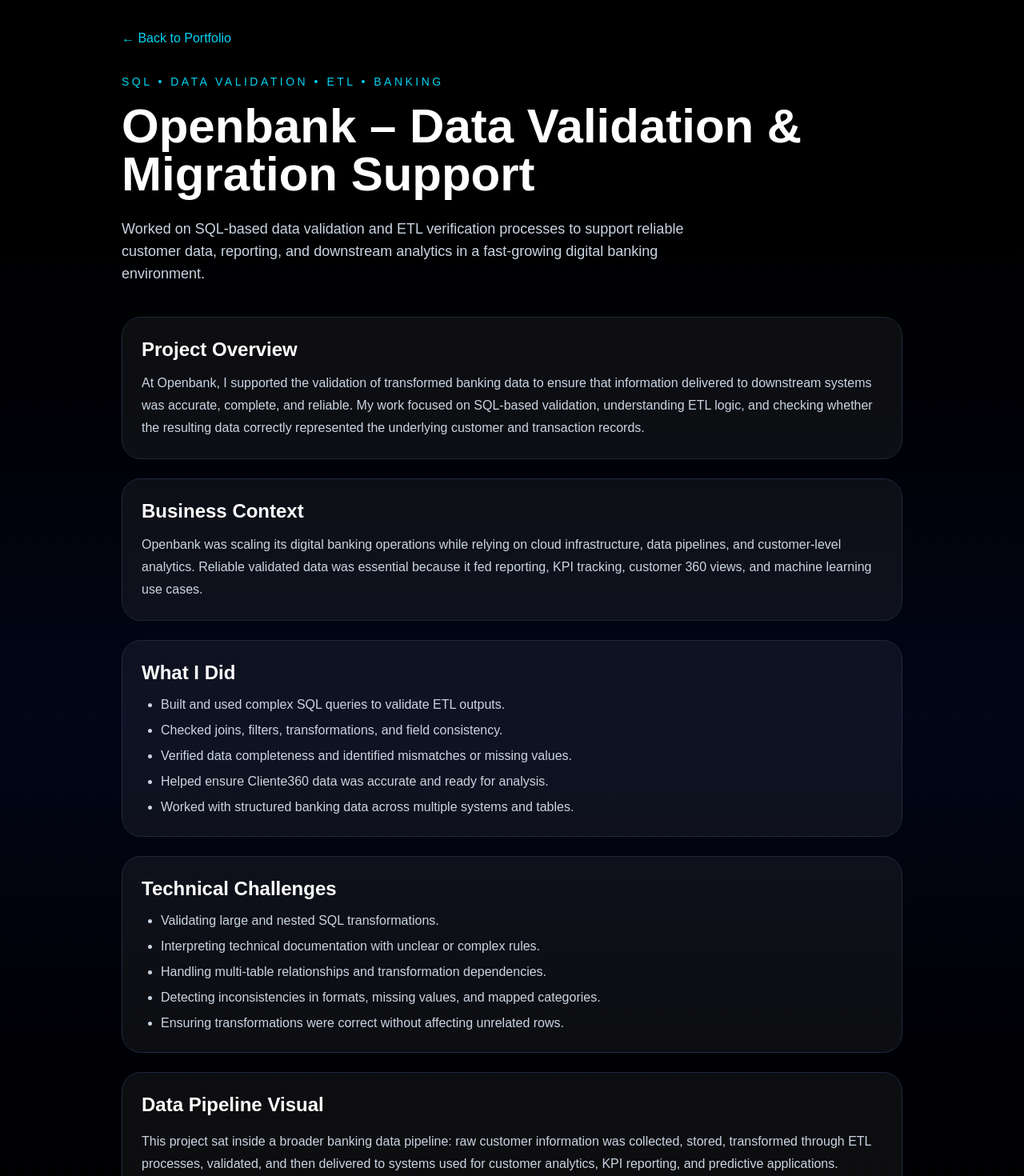
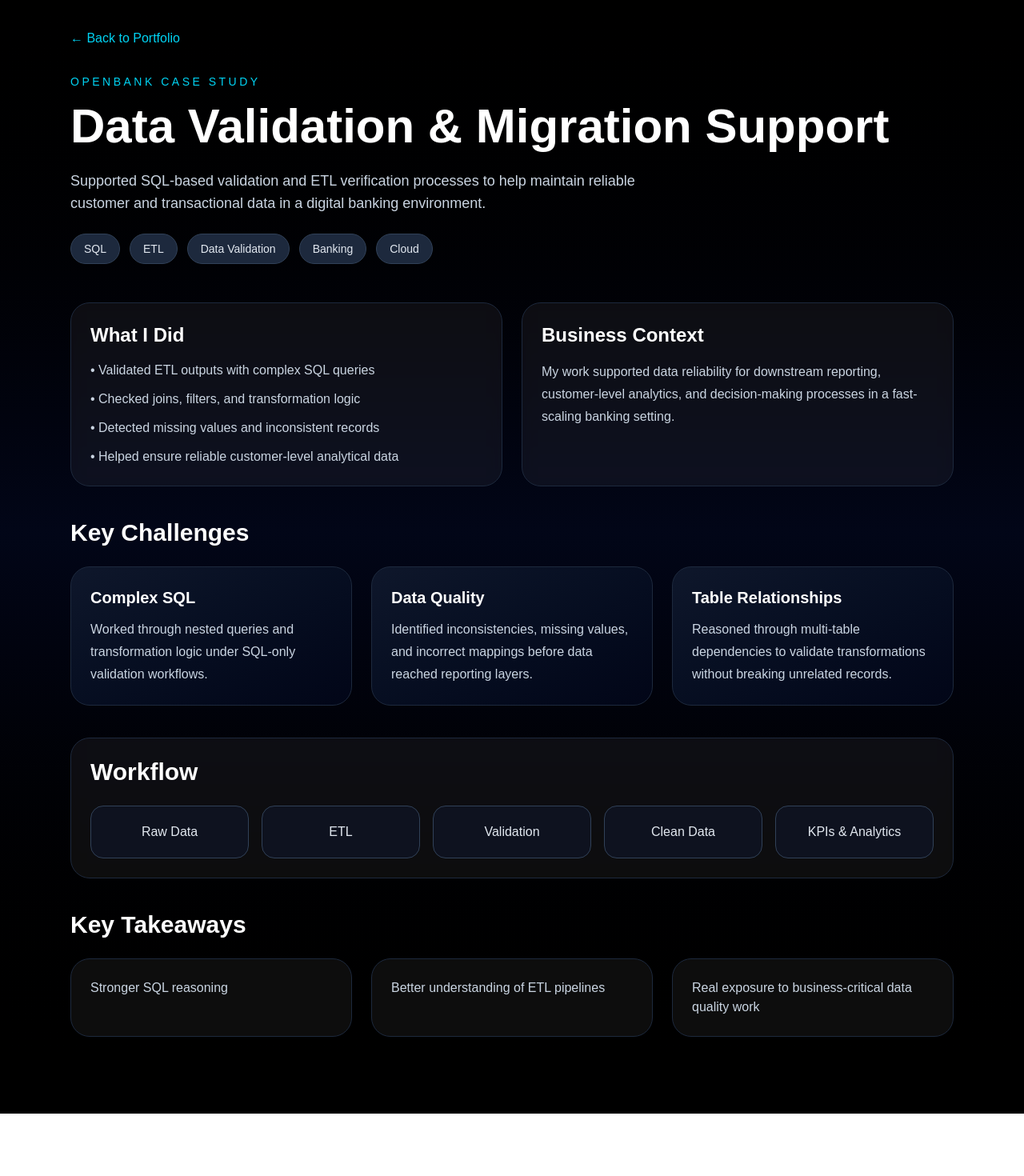
Before and after one commit to rkcpablo/pablo-portafolio, a Next.js app: page /openbank in a window 1280 px wide. Shown: the part 60-1530 px from the top of the page at 80% size. After the commit the page ends 1452 px from the top, so only its background shows below. Built offline with nearby package versions, Linux system fonts and the light colour scheme.

Commit message:
Redesigned Openbank case study page

```diff
--- a/app/openbank/page.tsx
+++ b/app/openbank/page.tsx
@@ -1,9 +1,39 @@
 import Link from "next/link";
 
 export default function OpenbankPage() {
+  const tags = ["SQL", "ETL", "Data Validation", "Banking", "Cloud"];
+
+  const responsibilities = [
+    "Validated ETL outputs with complex SQL queries",
+    "Checked joins, filters, and transformation logic",
+    "Detected missing values and inconsistent records",
+    "Helped ensure reliable customer-level analytical data",
+  ];
+
+  const challenges = [
+    {
+      title: "Complex SQL",
+      text: "Worked through nested queries and transformation logic under SQL-only validation workflows.",
+    },
+    {
+      title: "Data Quality",
+      text: "Identified inconsistencies, missing values, and incorrect mappings before data reached reporting layers.",
+    },
+    {
+      title: "Table Relationships",
+      text: "Reasoned through multi-table dependencies to validate transformations without breaking unrelated records.",
+    },
+  ];
+
+  const takeaways = [
+    "Stronger SQL reasoning",
+    "Better understanding of ETL pipelines",
+    "Real exposure to business-critical data quality work",
+  ];
+
   return (
     <main className="min-h-screen bg-gradient-to-b from-black via-slate-950 to-black text-white">
-      <section className="max-w-5xl mx-auto px-6 py-16 md:py-24">
+      <section className="max-w-6xl mx-auto px-6 py-16 md:py-24">
         <Link
           href="/"
           className="inline-block mb-8 text-cyan-400 hover:text-cyan-300 transition"
@@ -11,89 +41,94 @@
           ← Back to Portfolio
         </Link>
 
-        <p className="text-sm uppercase tracking-[0.25em] text-cyan-400 mb-4">
-          SQL • Data Validation • ETL • Banking
-        </p>
+        <div className="mb-12">
+          <p className="text-sm uppercase tracking-[0.25em] text-cyan-400 mb-4">
+            Openbank Case Study
+          </p>
 
-        <h1 className="text-4xl md:text-6xl font-bold mb-6">
-          Openbank – Data Validation & Migration Support
-        </h1>
+          <h1 className="text-4xl md:text-6xl font-bold mb-6">
+            Data Validation & Migration Support
+          </h1>
 
-        <p className="text-lg text-slate-300 max-w-3xl mb-10">
-          Worked on SQL-based data validation and ETL verification processes to
-          support reliable customer data, reporting, and downstream analytics in
-          a fast-growing digital banking environment.
-        </p>
+          <p className="text-lg text-slate-300 max-w-3xl mb-6">
+            Supported SQL-based validation and ETL verification processes to help
+            maintain reliable customer and transactional data in a digital banking environment.
+          </p>
 
-        <div className="grid gap-6">
-          <div className="rounded-3xl border border-slate-800 bg-white/5 p-6">
-            <h2 className="text-2xl font-semibold mb-3">Project Overview</h2>
-            <p className="text-slate-300 leading-7">
-              At Openbank, I supported the validation of transformed banking
-              data to ensure that information delivered to downstream systems was
-              accurate, complete, and reliable. My work focused on SQL-based
-              validation, understanding ETL logic, and checking whether the
-              resulting data correctly represented the underlying customer and
-              transaction records.
-            </p>
+          <div className="flex flex-wrap gap-3">
+            {tags.map((tag, index) => (
+              <span
+                key={index}
+                className="px-4 py-2 rounded-full bg-slate-800 border border-slate-700 text-sm text-slate-200"
+              >
+                {tag}
+              </span>
+            ))}
           </div>
+        </div>
 
-          <div className="rounded-3xl border border-slate-800 bg-white/5 p-6">
-            <h2 className="text-2xl font-semibold mb-3">Business Context</h2>
-            <p className="text-slate-300 leading-7">
-              Openbank was scaling its digital banking operations while relying
-              on cloud infrastructure, data pipelines, and customer-level
-              analytics. Reliable validated data was essential because it fed
-              reporting, KPI tracking, customer 360 views, and machine learning
-              use cases.
-            </p>
-          </div>
-
-          <div className="rounded-3xl border border-slate-800 bg-white/5 p-6">
-            <h2 className="text-2xl font-semibold mb-3">What I Did</h2>
-            <ul className="list-disc pl-6 text-slate-300 space-y-2">
-              <li>Built and used complex SQL queries to validate ETL outputs.</li>
-              <li>Checked joins, filters, transformations, and field consistency.</li>
-              <li>Verified data completeness and identified mismatches or missing values.</li>
-              <li>Helped ensure Cliente360 data was accurate and ready for analysis.</li>
-              <li>Worked with structured banking data across multiple systems and tables.</li>
+        <div className="grid md:grid-cols-2 gap-6 mb-10">
+          <div className="rounded-3xl border border-slate-800 bg-white/5 backdrop-blur-sm p-6">
+            <h2 className="text-2xl font-semibold mb-4">What I Did</h2>
+            <ul className="space-y-3 text-slate-300">
+              {responsibilities.map((item, index) => (
+                <li key={index}>• {item}</li>
+              ))}
             </ul>
           </div>
 
-          <div className="rounded-3xl border border-slate-800 bg-white/5 p-6">
-            <h2 className="text-2xl font-semibold mb-3">Technical Challenges</h2>
-            <ul className="list-disc pl-6 text-slate-300 space-y-2">
-              <li>Validating large and nested SQL transformations.</li>
-              <li>Interpreting technical documentation with unclear or complex rules.</li>
-              <li>Handling multi-table relationships and transformation dependencies.</li>
-              <li>Detecting inconsistencies in formats, missing values, and mapped categories.</li>
-              <li>Ensuring transformations were correct without affecting unrelated rows.</li>
-            </ul>
+          <div className="rounded-3xl border border-slate-800 bg-white/5 backdrop-blur-sm p-6">
+            <h2 className="text-2xl font-semibold mb-4">Business Context</h2>
+            <p className="text-slate-300 leading-7">
+              My work supported data reliability for downstream reporting, customer-level
+              analytics, and decision-making processes in a fast-scaling banking setting.
+            </p>
           </div>
+        </div>
 
-          <div className="rounded-3xl border border-slate-800 bg-white/5 p-6">
-            <h2 className="text-2xl font-semibold mb-4">Data Pipeline Visual</h2>
-            <p className="text-slate-300 mb-4 leading-7">
-              This project sat inside a broader banking data pipeline: raw
-              customer information was collected, stored, transformed through
-              ETL processes, validated, and then delivered to systems used for
-              customer analytics, KPI reporting, and predictive applications.
-            </p>
+        <div className="mb-10">
+          <h2 className="text-3xl font-bold mb-6">Key Challenges</h2>
+          <div className="grid md:grid-cols-3 gap-6">
+            {challenges.map((challenge, index) => (
+              <div
+                key={index}
+                className="rounded-3xl border border-slate-800 bg-gradient-to-br from-slate-900 to-slate-950 p-6"
+              >
+                <h3 className="text-xl font-semibold mb-3">{challenge.title}</h3>
+                <p className="text-slate-300 leading-7">{challenge.text}</p>
+              </div>
+            ))}
+          </div>
+        </div>
 
-            <div className="rounded-2xl border border-dashed border-slate-700 p-6 text-slate-400">
-              Add your Openbank pipeline image here
-            </div>
+        <div className="mb-10 rounded-3xl border border-slate-800 bg-white/5 backdrop-blur-sm p-6">
+          <h2 className="text-3xl font-bold mb-6">Workflow</h2>
+
+          <div className="grid md:grid-cols-5 gap-4 text-center">
+            {["Raw Data", "ETL", "Validation", "Clean Data", "KPIs & Analytics"].map(
+              (step, index) => (
+                <div
+                  key={index}
+                  className="rounded-2xl border border-slate-700 bg-slate-900/60 p-5"
+                >
+                  <p className="font-medium text-slate-200">{step}</p>
+                </div>
+              )
+            )}
           </div>
+        </div>
 
-          <div className="rounded-3xl border border-slate-800 bg-white/5 p-6">
-            <h2 className="text-2xl font-semibold mb-3">Key Takeaways</h2>
-            <p className="text-slate-300 leading-7">
-              This experience strengthened my SQL skills, my understanding of
-              ETL pipelines, and my ability to reason through data quality
-              issues in real business environments. It also taught me how
-              reliable data supports better analytics, reporting, and
-              decision-making.
-            </p>
+        <div>
+          <h2 className="text-3xl font-bold mb-6">Key Takeaways</h2>
+          <div className="grid md:grid-cols-3 gap-6">
+            {takeaways.map((takeaway, index) => (
+              <div
+                key={index}
+                className="rounded-3xl border border-slate-800 bg-white/5 backdrop-blur-sm p-6 text-slate-300"
+              >
+                {takeaway}
+              </div>
+            ))}
           </div>
         </div>
       </section>
```
